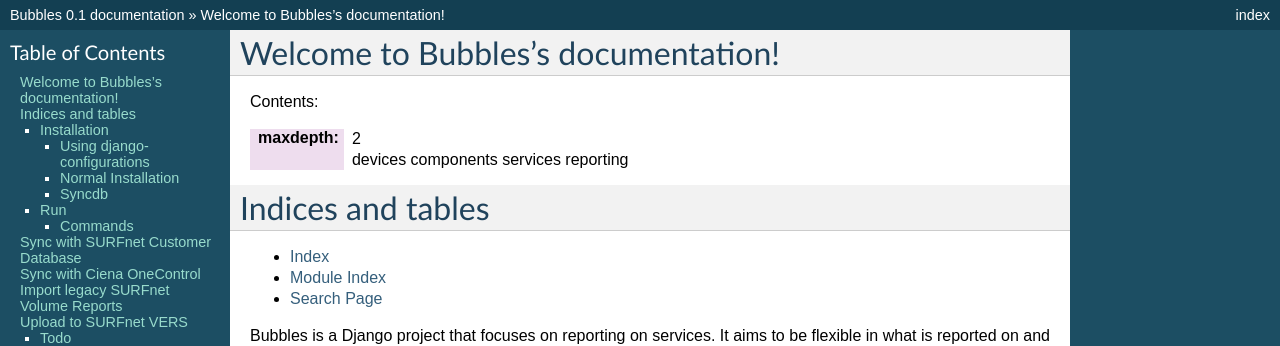
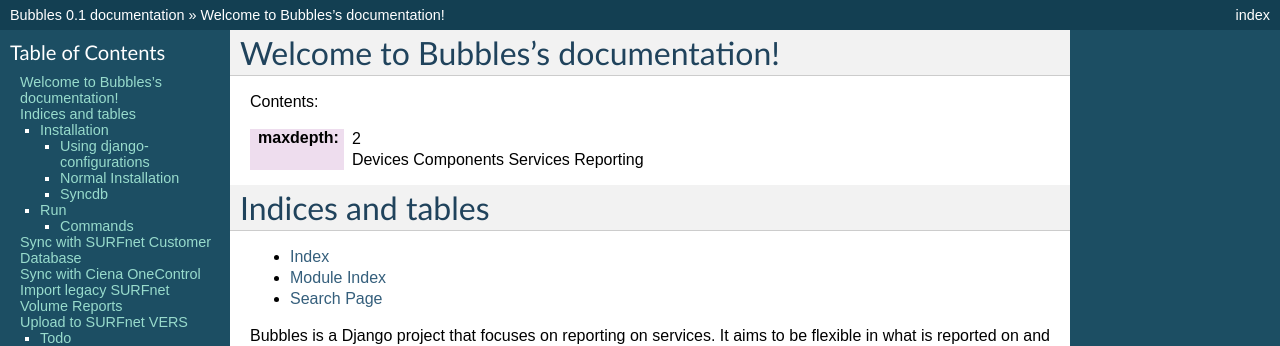
Before and after one commit to tijmenvandenbrink/bubbles, a Sphinx documentation site: the page built from docs/index.rst, in a window 1280 px wide. Shown: the top 346 px of the page. Built offline with Sphinx 7.4.7, drawn with Linux system fonts in a browser that asks for light colours.

```diff
--- a/docs/index.rst
+++ b/docs/index.rst
@@ -6,10 +6,10 @@
 .. toctree::
 :maxdepth: 2
 
-    devices
-    components
-    services
-    reporting
+    Devices
+    Components
+    Services
+    Reporting
 
 
 Indices and tables
--- a/docs/services.rst
+++ b/docs/services.rst
@@ -1,5 +1,5 @@
 Services
-========
+~~~~~~~~
 
 Service Types
 -------------
```
